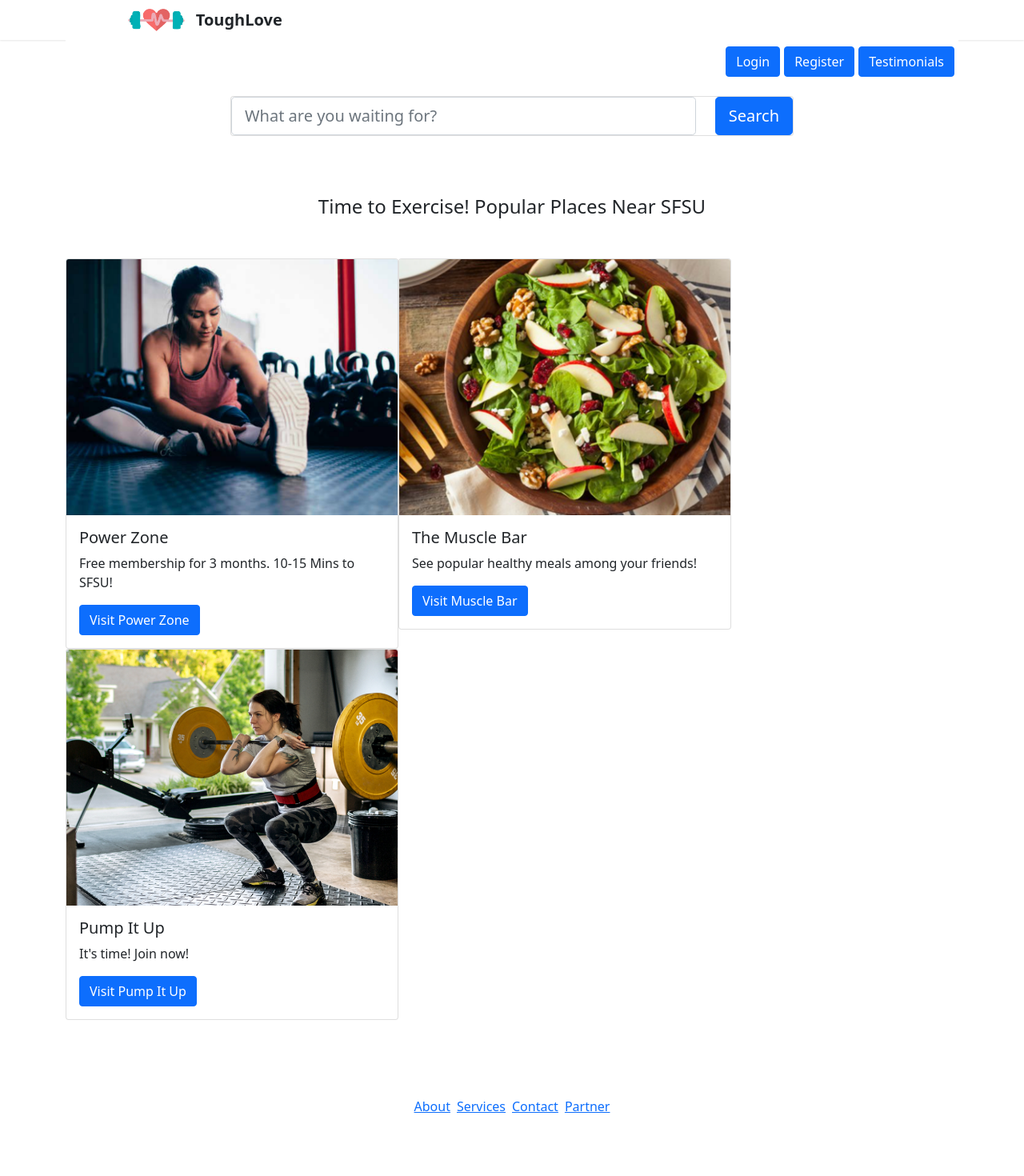
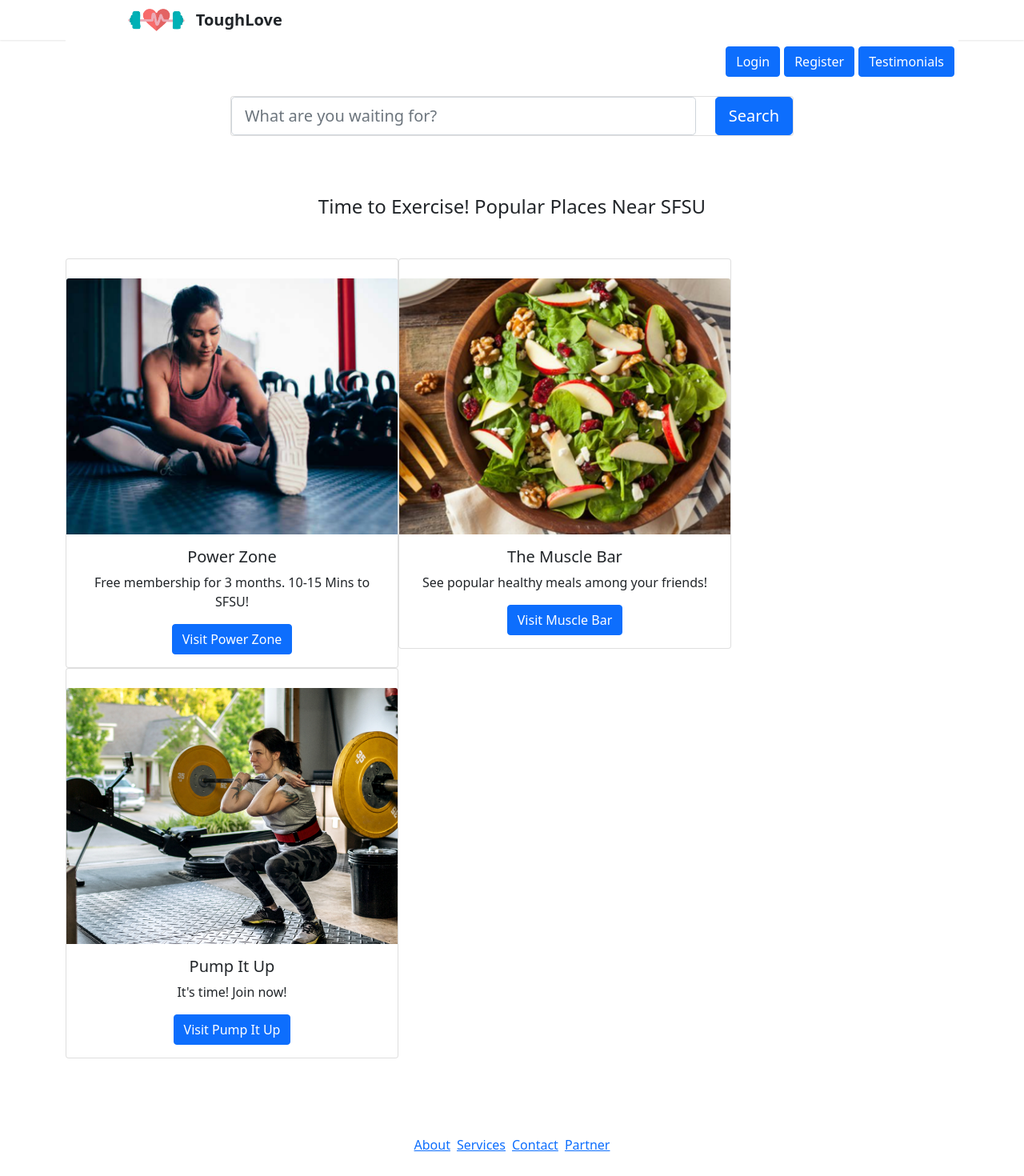
Before and after one commit to branden-nguyen24/Fitness_Social_Media_Web_Application, a React (Create React App) app: page / in a window 1280 px wide. Shown: the top 1470 px of the page at 80% size. Before the commit the page ends 1443 px from the top, so only its background shows below. Built offline with nearby package versions, Linux system fonts and the light colour scheme.

Commit message:
accidentally pushed to master instead of here so just updating with the changes from master

```diff
--- a/src/components/Home.js
+++ b/src/components/Home.js
@@ -87,10 +87,10 @@ const Home = () => {
       <div class="childhome">  </div>
 
 
-
- <div className="card-group">
+      <div className="card-group">
         <div>
-            <Card style={{ width: '26rem' }}>
+            <Card className="text-center" style={{ width: '26rem', alignItems: 'center'}}>
+            <br/>
             <Card.Img variant="top" src={home} height={200} width = {250} />
                 <Card.Body>
                     <Card.Title> Power Zone </Card.Title>
@@ -102,7 +102,8 @@ const Home = () => {
              </Card>
         </div>
         <div>
-            <Card style={{ width: '26rem' }}>
+            <Card className="text-center" style={{ width: '26rem', alignItems: 'center'}}>
+            <br/>
             <Card.Img variant="top" src={home2} height={200} width = {250} />
                 <Card.Body>
                     <Card.Title> The Muscle Bar </Card.Title>
@@ -114,7 +115,8 @@ const Home = () => {
              </Card>
         </div>
         <div>
-            <Card style={{ width: '26rem' }}>
+            <Card className="text-center" style={{ width: '26rem', alignItems: 'center'}}>
+            <br/>
             <Card.Img variant="top" src={home3} height={200} width = {250} />
                 <Card.Body>
                     <Card.Title> Pump It Up </Card.Title>
```
